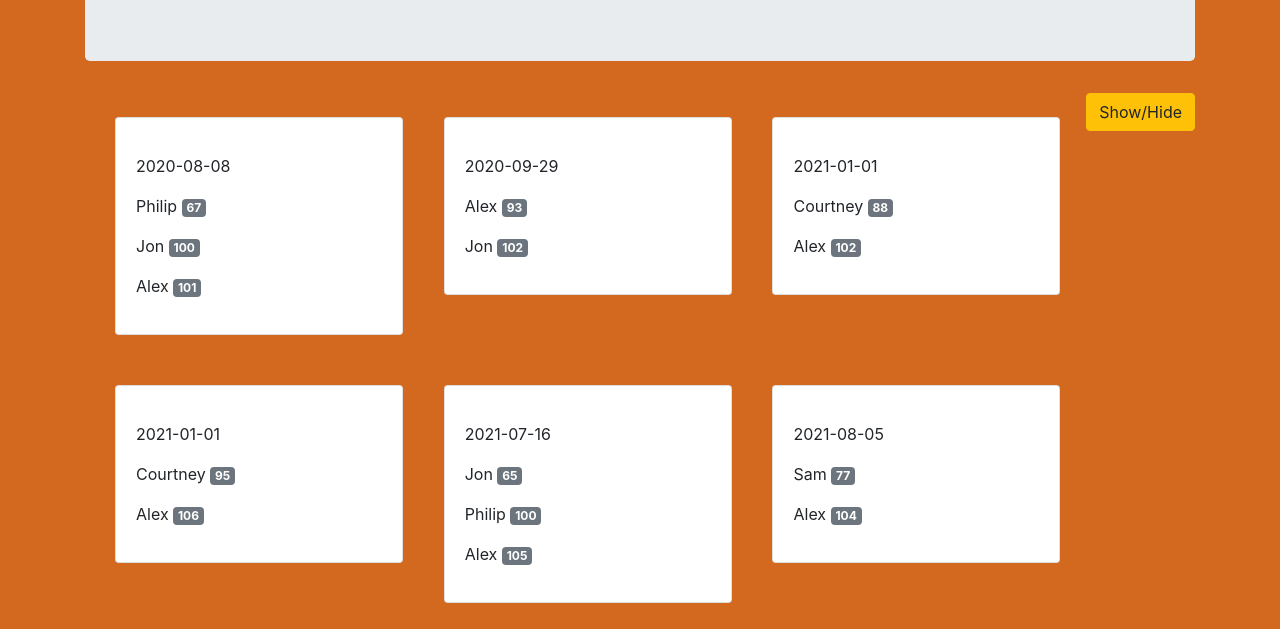
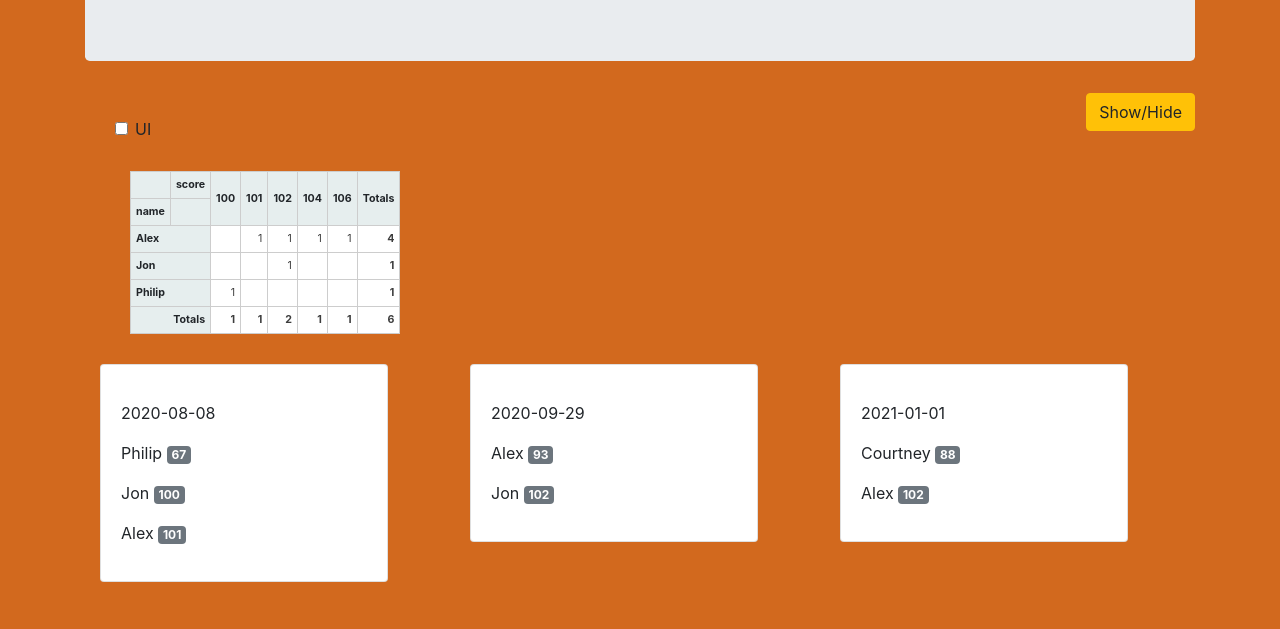
Before and after one commit to AlexHedley/ChamboulDe, a plain HTML site: page index.html in a window 1280 px wide. Shown: the part 161-790 px from the top of the page. Drawn offline with Linux system fonts and the light colour scheme.

Commit message:
Added pivot table of scores

```diff
--- a/index.html
+++ b/index.html
@@ -14,6 +14,8 @@
     <link rel="stylesheet" href="https://use.fontawesome.com/releases/v5.3.1/css/all.css" integrity="sha384-mzrmE5qonljUremFsqc01SB46JvROS7bZs3IO2EmfFsd15uHvIt+Y8vEf7N7fWAU" crossorigin="anonymous">
     <!-- <link rel="stylesheet" href="css/jquery-ui.min.css"> -->
     <link rel="stylesheet" href="css/jquery-ui.1.12.1.min.css">
+    <!-- <link rel="stylesheet" href="https://cdnjs.cloudflare.com/ajax/libs/pivottable/2.13.0/pivot.min.css"> -->
+    <link rel="stylesheet" href="css/pivot.min.css">
     <link rel="stylesheet" href="css/styles.css">
 
     <link rel="shortcut icon" href="favicon.ico">
@@ -58,6 +60,28 @@
         <div ng-controller="myController">
 
             <div class="container">
+
+                <div class="row">
+                    <div class="col">
+
+                        <div class="form-check">
+                            <input type="checkbox" class="form-check-input" id="ui" ng-model="ui" ng-change="generatePivot()">
+                            <label class="form-check-label" for="ui">UI</label>
+                        </div>
+
+                    </div>
+                </div>
+
+                <div class="row">
+                    <div class="col">
+
+                        <div id="output" style="margin: 30px;">
+                            <p>Table...</p>
+                        </div>
+
+                    </div>
+                </div>
+
                 <div class="row">
                     <div
                         ng-repeat="game in games | filter:searchText"
@@ -100,6 +124,9 @@
     <!-- <script src="https://cdnjs.cloudflare.com/ajax/libs/angular.js/1.5.8/angular.min.js"></script> -->
     <!-- <script src="https://ajax.googleapis.com/ajax/libs/angularjs/1.7.5/angular.min.js"></script> -->
     <script src="js/angular.min.js"></script>
+    <!-- <script src="js/angular-filter.js"></script> -->
+    <!-- <script src="https://cdnjs.cloudflare.com/ajax/libs/pivottable/2.13.0/pivot.min.js"></script> -->
+    <script src="js/pivot.min.js"></script>
     <script src="js/app.js"></script>
     </body>
 </html>
--- a/js/app.js
+++ b/js/app.js
@@ -2,6 +2,7 @@ var myApp = angular.module('myApp',[]);
 myApp.controller('myController', function ($scope, $http, $q, $filter) {
 
     $scope.games = [];
+    //$scope.data = [];
 
     $scope.init = function () {
         getData();
@@ -13,8 +14,34 @@ myApp.controller('myController', function ($scope, $http, $q, $filter) {
         $http.get(file)
         .then(function(response) {
             $scope.games = response.data.games;
+            $scope.generatePivot();
         });
     };
 
+    $scope.generatePivot = () => {
+
+        $scope.data = $scope.games.map(game => game.players.filter(player => player.winner === true));
+        var data = [].concat.apply([], $scope.data);
+
+        if ($scope.ui) {
+            $("#output").pivotUI(
+                data,
+                {
+                    rows: ["name"],
+                    cols: ["score"]
+                }
+            );
+        } else {
+            $("#output").pivot(
+                data,
+                {
+                    rows: ["name"],
+                    cols: ["score"]
+                }
+            );
+        }
+
+    }
+
     $scope.init();
 });
```
Also changed, not shown: css/pivot.min.css (added), js/pivot.min.js (added), 1 other file.
